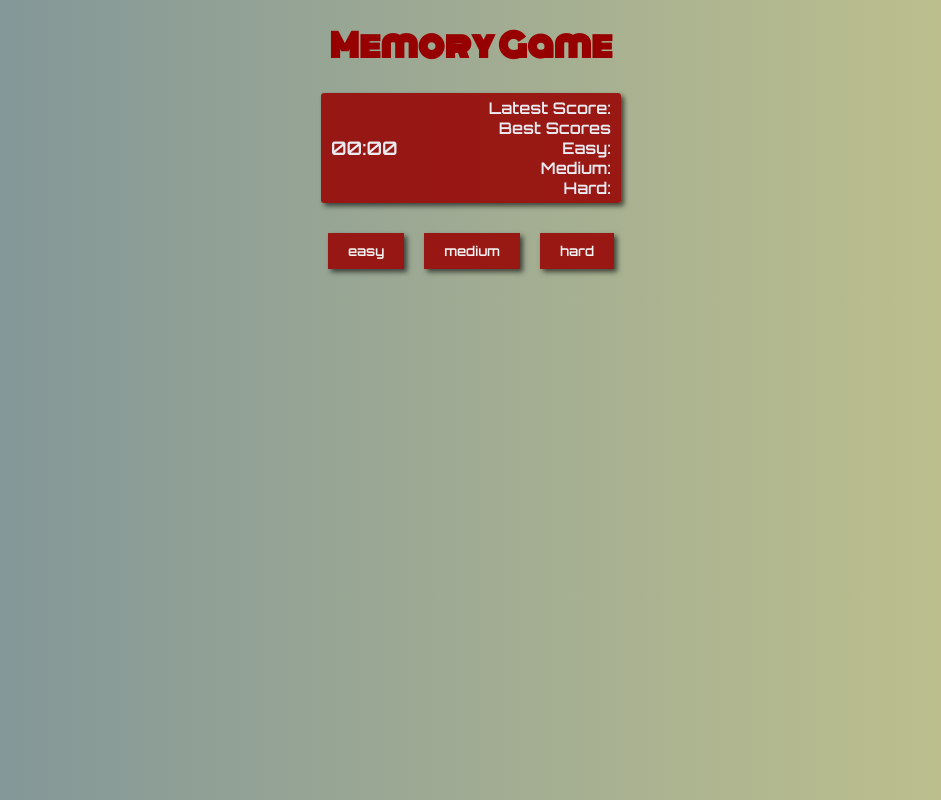
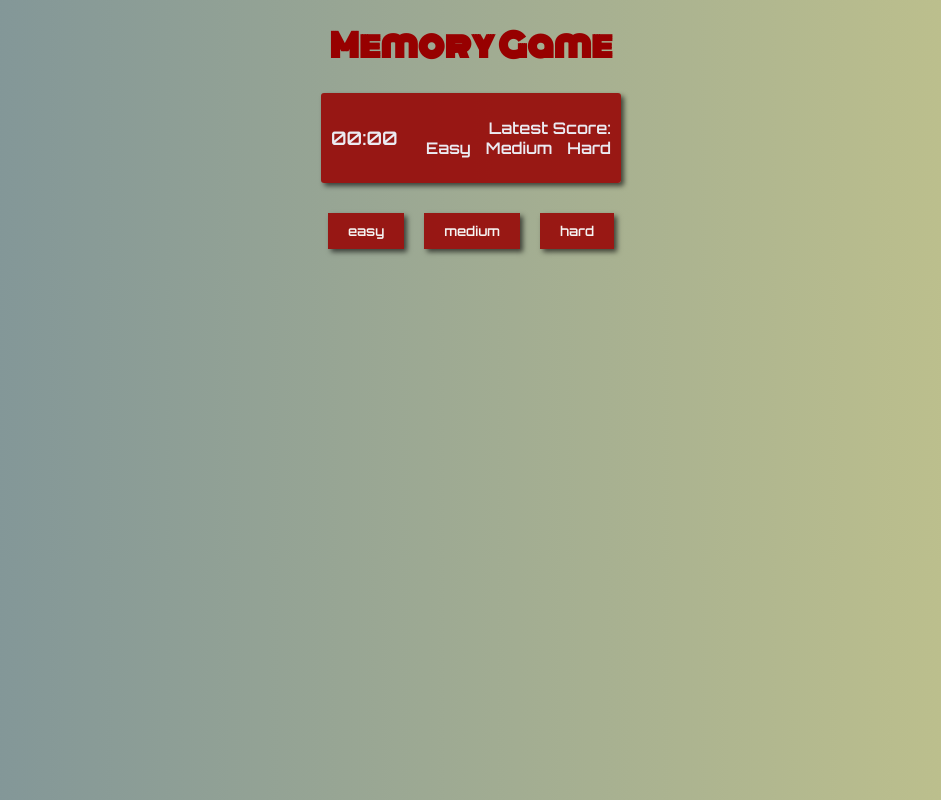
Before and after one commit to mart-j/card-game-project, a React (Create React App) app: page / in a window 1280 px wide. Shown: the whole page, without its empty margins (169-1110 px from the left). Built offline with nearby package versions, Linux system fonts and the light colour scheme.

Commit message:
edited timetable layout

```diff
--- a/src/App.module.scss
+++ b/src/App.module.scss
@@ -6,7 +6,7 @@
 }
 
 .timeWrapper {
-  min-height: 110px;
+  min-height: 90px;
   position: relative;
   font-family: 'Orbitron', sans-serif;
   color: rgba(240, 248, 255, 0.945);
--- a/src/components/grid/DrawGrid.module.scss
+++ b/src/components/grid/DrawGrid.module.scss
@@ -14,9 +14,7 @@
   transform: translateX(-50%) translateY(-50%);
 }
 
-.image {
 
-}
 
 .easy,
 .medium,
@@ -46,5 +44,5 @@
 }
 
 .hard .inside .image {
-  width: 100px;
+  width: 70px;
 }
--- a/src/components/timer/BestTime.tsx
+++ b/src/components/timer/BestTime.tsx
@@ -34,7 +34,7 @@ const BestTime: FC<Props> = ({ difficulty, captureScore }) => {
           'bestScoreMedium',
           localStorage.getItem('captureScore')!,
         );
-      } else if ((difficulty === 100)) {
+      } else if (difficulty === 100) {
         localStorage.setItem(
           'bestScoreHard',
           localStorage.getItem('captureScore')!,
@@ -45,11 +45,24 @@ const BestTime: FC<Props> = ({ difficulty, captureScore }) => {
 
   return (
     <div className={styles.timeWrapper}>
-      <div>Latest Score: {localStorage.getItem('captureScore')}</div>
-      <div>Best Scores</div>
-      <div>Easy: {localStorage.getItem('bestScore')!}</div>
-      <div>Medium: {localStorage.getItem('bestScoreMedium')!}</div>
-      <div>Hard: {localStorage.getItem('bestScoreHard')!}</div>
+      <div >Latest Score: {localStorage.getItem('captureScore')}</div>
+    <div className={styles.bestScoreContainer}>
+
+      <div className={styles.difficultyScoreContainer}>
+        <div>Easy</div>
+        <div>{localStorage.getItem('bestScore')!}</div>
+      </div>
+      <div className={styles.difficultyScoreContainer}>
+        <div>Medium</div>
+        <div>{localStorage.getItem('bestScoreMedium')!}</div>
+      </div>
+      <div className={styles.difficultyScoreContainer}>
+        <div>Hard</div>
+        <div>{localStorage.getItem('bestScoreHard')!}</div>
+      </div>
+      </div>
+
+
     </div>
   );
 };
--- a/src/components/timer/Times.module.scss
+++ b/src/components/timer/Times.module.scss
@@ -9,3 +9,11 @@
 .timer {
     margin-left: 10px;
 }
+
+.bestScoreContainer {
+    display: flex;
+}
+
+.difficultyScoreContainer {
+    margin-left: 15px;
+}
```
